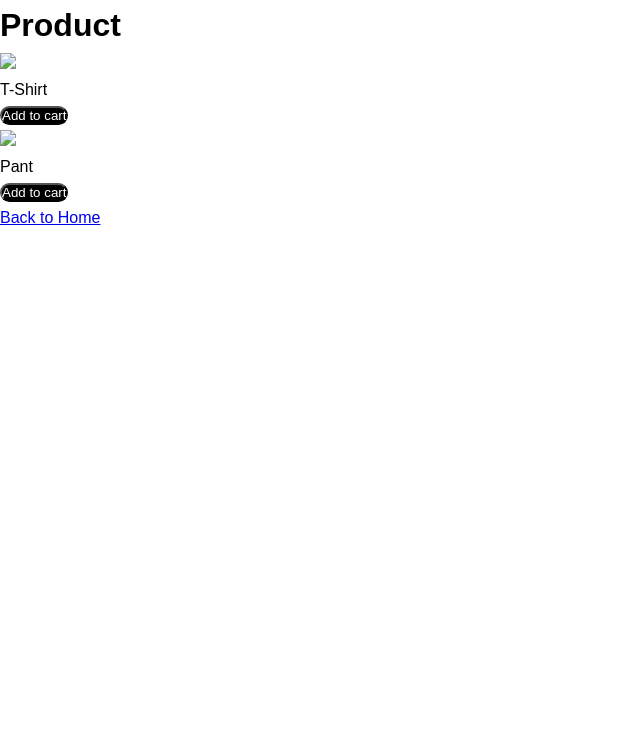
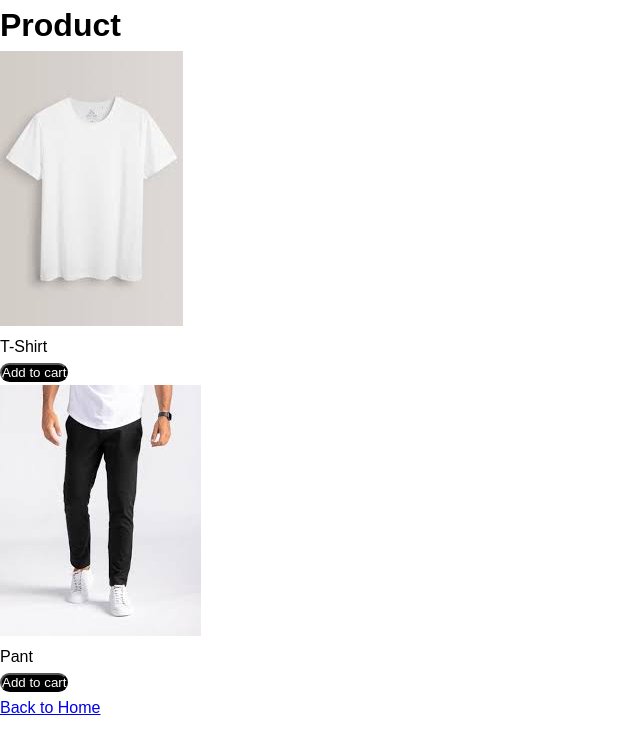
Before and after one commit to Helping-friends/ATOA-FASHION, a website: page product.html in a window 1280 px wide. Shown: the whole page, without its empty margins (0-640 px from the left). Drawn offline with Linux system fonts and the light colour scheme; files that its build step writes are made by us from their sources; files whose address does not match are found by name.

Commit message:
hope to waork

```diff
--- a/product.html
+++ b/product.html
@@ -11,14 +11,14 @@
     <h1>Product</h1>
     <section class="product" style="display: table-row-group;">
         <section class="shirt">
-            <img src="t-shirt.jpg">
+            <img src="images/t-shirt.jpg">
                 <figcaption>T-Shirt</figcaption>
                 <a href="chechout.html" id="cart-btn">
                     <button style="background-color: black; color: white; border-radius: 25px;">Add to cart</button>
                 </a>
         </section>
         <section class="pant">
-            <img src="pant.jpg">
+            <img src="images/pant.jpg">
                 <figcaption>Pant</figcaption>
                 <a href="chechout.html" id="cart-btn">
                     <button style="background-color: black; color: white; border-radius: 25px;">Add to cart</button>
```
Also changed, not shown: checkout.html (+1 -0 lines).
